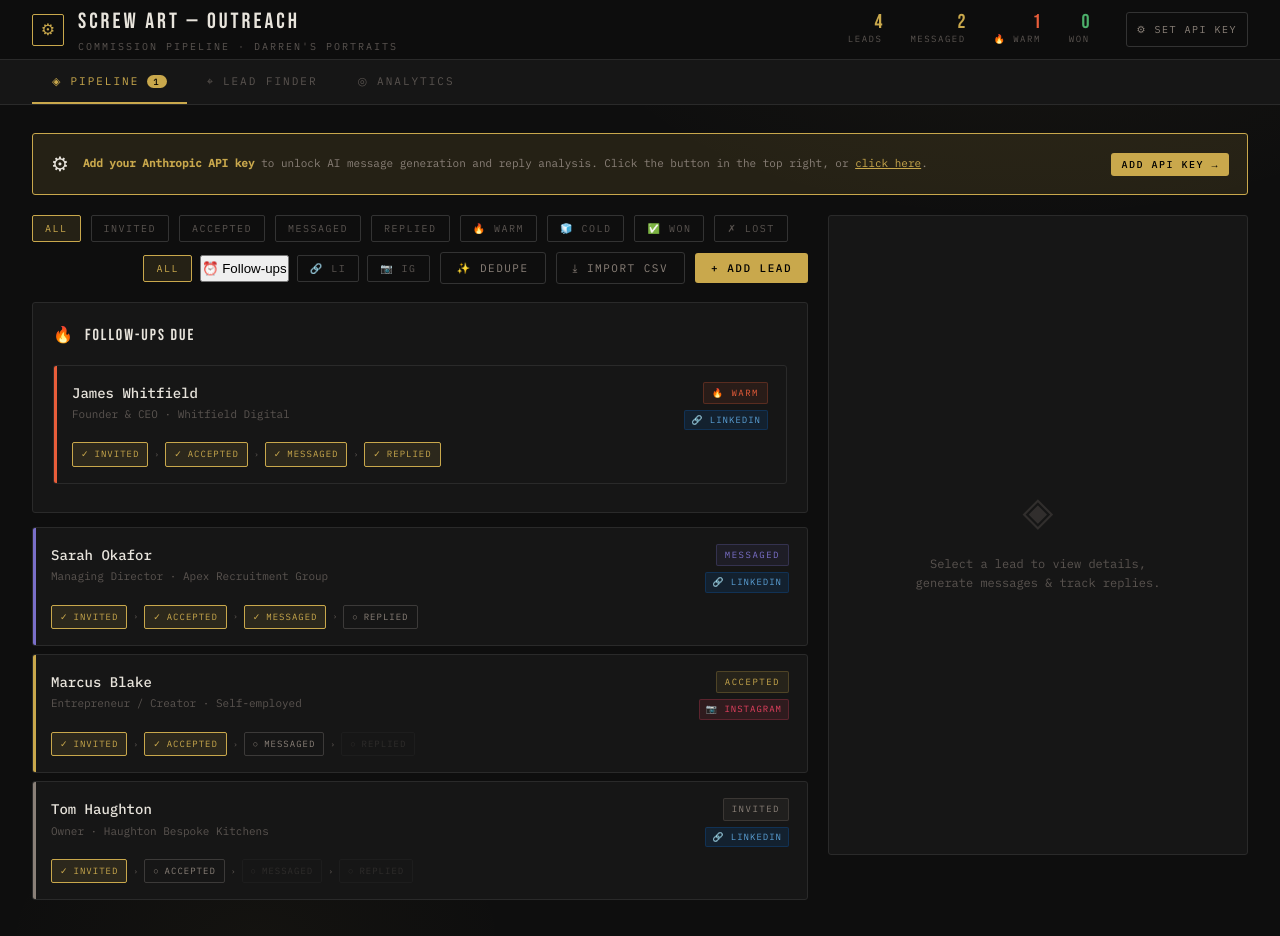
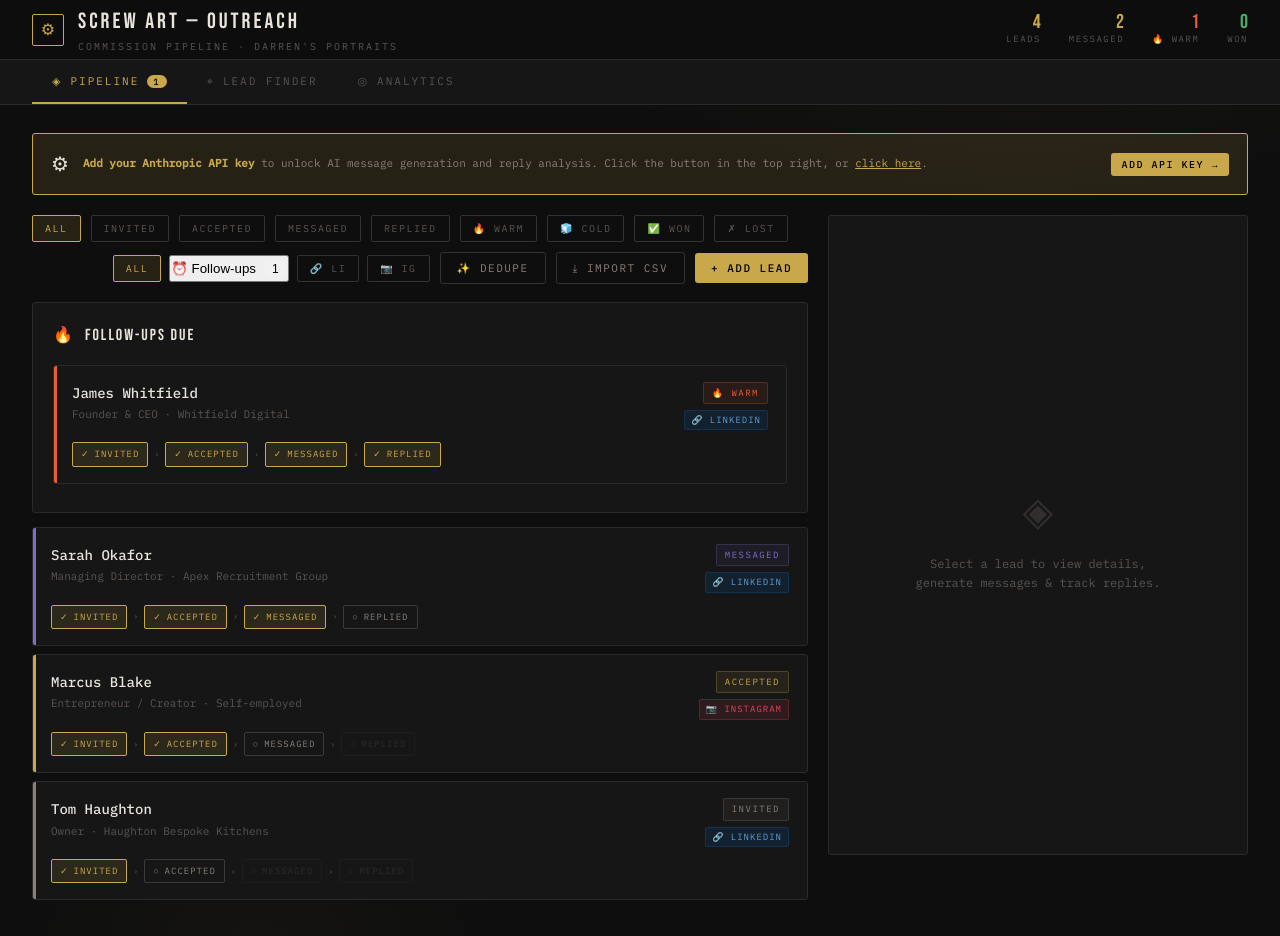
Before and after one commit to bendoc29/screw-art-site-clean, a React (Create React App) app: page / in a window 1280 px wide. Built offline with nearby package versions, Linux system fonts and the light colour scheme.

Commit message:
Remove apiKey UI; use server-side AI; tidy follow-up controls

```diff
--- a/src/App.js
+++ b/src/App.js
@@ -463,6 +463,25 @@ function dedupeLeads(leads) {
   return out;
 }
 
+function daysSince(dateLike) {
+  if (!dateLike) return Infinity;
+  const t = new Date(dateLike).getTime();
+  if (Number.isNaN(t)) return Infinity;
+  return (Date.now() - t) / (1000 * 60 * 60 * 24);
+}
+
+function followUpPriorityScore(lead) {
+  // Higher = more urgent
+  const base = lead.lastContact || lead.addedAt;
+  const d = daysSince(base);
+
+  // Warm leads get priority boost
+  const warmBoost = lead.stage === "warm" ? 100 : 0;
+
+  // The longer it’s been, the more urgent
+  return warmBoost + Math.floor(d);
+}
+
 function needsFollowUp(lead) {
   // Uses either lastContact or (fallback) addedAt
   const base = lead.lastContact || lead.addedAt;
@@ -477,6 +496,9 @@ function needsFollowUp(lead) {
   const messaged = lead.steps?.messaged || lead.stage === "messaged";
   const replied = lead.steps?.replied || lead.stage === "replied" || lead.reply?.trim();
   if (messaged && !replied && days >= 3) return true;
+
+    // Snoozed leads should not appear in follow-ups until snoozeUntil
+  if (lead.snoozeUntil && Date.now() < new Date(lead.snoozeUntil).getTime()) return false;
 
   return false;
 }
@@ -616,7 +638,10 @@ export default function App() {
     won: leads.filter(l => l.stage === "won").length,
   };
 
-  const followUpsDue = leads.filter(needsFollowUp);
+  const followUpsDue = leads
+  .filter(needsFollowUp)
+  .sort((a, b) => followUpPriorityScore(b) - followUpPriorityScore(a));
+
 
   const filteredLeads =
     stageFilter === "followups"
@@ -658,9 +683,6 @@ export default function App() {
             <div className="hstat"><div className="hstat-val">{stats.messaged}</div><div className="hstat-label">Messaged</div></div>
             <div className="hstat"><div className="hstat-val" style={{color:"#e85d3a"}}>{stats.warm}</div><div className="hstat-label">🔥 Warm</div></div>
             <div className="hstat"><div className="hstat-val" style={{color:"#4caf6a"}}>{stats.won}</div><div className="hstat-label">Won</div></div>
-            <button className="btn btn-outline btn-sm" onClick={() => setShowApiModal(true)} style={{marginLeft:8}}>
-              {apiKey ? "⚙ API Key ✓" : "⚙ Set API Key"}
-            </button>
           </div>
         </header>
 
@@ -741,7 +763,19 @@ function PipelineTab({ leads, allLeads, followUpsDue, selectedId, setSelectedId,
               onClick={() => setStageFilter("followups")}
             >
               ⏰ Follow-ups
+              {followUpsDue.length ? (
+                <span style={{
+                  marginLeft: 8,
+                  fontSize: 12,
+                  padding: "2px 8px",
+                  borderRadius: 999,
+                  background: "rgba(255,255,255,0.12)"
+                }}>
+                  {followUpsDue.length}
+                </span>
+              ) : null}
             </button>
+
 
             <button className={`filter-btn ${platformFilter==="LinkedIn"?"active":""}`} onClick={() => setPlatformFilter("LinkedIn")}>🔗 LI</button>
             <button className={`filter-btn ${platformFilter==="Instagram"?"active":""}`} onClick={() => setPlatformFilter("Instagram")}>📷 IG</button>
@@ -879,7 +913,7 @@ function StepTick({ label, done, onClick, disabled }) {
 
 // ─── LEAD DETAIL ──────────────────────────────────────────────────────────────
 
-function LeadDetail({ lead, updateLead, showToast, allLeads, updateAndSave, apiKey }) {
+function LeadDetail({ lead, updateLead, showToast, allLeads, updateAndSave, }) {
   const [genLoading, setGenLoading] = useState(false);
   const [messages, setMessages] = useState(null);
   const [replyText, setReplyText] = useState(lead.reply || "");
@@ -896,29 +930,51 @@ function LeadDetail({ lead, updateLead, showToast, allLeads, updateAndSave, apiK
   }, [lead.id]);
 
   const handleGenerateOutreach = async () => {
-    if (!apiKey) { setGenError("Add your API key first (top right button)."); return; }
     setGenLoading(true); setMessages(null); setGenError("");
     try {
-      const msgs = await generateOutreachMessage(lead, apiKey);
+      const msgs = await generateOutreachMessage(lead); // ✅ server-side
       setMessages(msgs);
     } catch (e) {
-      setGenError("AI error: " + e.message + ". Check your API key is correct.");
+      setGenError("AI error: " + e.message);
     }
     setGenLoading(false);
   };
+
 
   const handleSelectMessage = (text) => {
     updateLead(lead.id, { outreachMessage: text, lastContact: new Date().toISOString() });
     showToast("Message saved");
     setMessages(null);
   };
+  const generateFollowUp = async () => {
+    try {
+      const r = await fetch("/api/followup", {
+        method: "POST",
+        headers: { "Content-Type": "application/json" },
+        body: JSON.stringify({ lead }),
+      });
+      const data = await r.json();
+      if (!r.ok) throw new Error(data?.error || "Failed to generate follow-up");
+
+      // Save as outreachMessage so it’s ready to copy/paste
+      updateLead(lead.id, { outreachMessage: data.text || "" });
+      showToast("Follow-up generated");
+    } catch (e) {
+      showToast(`AI error: ${e.message}`);
+    }
+  };
+
+  const snoozeLead = (days) => {
+    const until = new Date(Date.now() + days * 24 * 60 * 60 * 1000).toISOString();
+    updateLead(lead.id, { snoozeUntil: until });
+    showToast(`Snoozed for ${days} days`);
+  };
 
   const handleAnalyseReply = async () => {
-    if (!apiKey) { setGenError("Add your API key first."); return; }
     if (!replyText.trim()) return;
     setAnalyseLoading(true); setGenError("");
     try {
-      const result = await analyseReply(lead, replyText, apiKey);
+      const result = await analyseReply(lead, replyText); // ✅ server-side
       setAnalysis(result);
       updateLead(lead.id, { reply: replyText, aiAnalysis: result, stage: result.classification, steps: { ...lead.steps, replied: true } });
     } catch (e) {
@@ -926,6 +982,7 @@ function LeadDetail({ lead, updateLead, showToast, allLeads, updateAndSave, apiK
     }
     setAnalyseLoading(false);
   };
+
 
   const handleClose = (outcome) => {
     updateLead(lead.id, { stage: outcome });
@@ -965,10 +1022,25 @@ function LeadDetail({ lead, updateLead, showToast, allLeads, updateAndSave, apiK
           <div className="panel-section-title">Step 1 — Outreach Message</div>
           {lead.outreachMessage ? (
             <>
+              <div style={{display:"flex",gap:8,flexWrap:"wrap",marginBottom:10}}>
+                <button className="btn btn-outline btn-sm" onClick={generateFollowUp}>
+                  🤖 Generate Follow-up
+                </button>
+
+                <button className="btn btn-outline btn-sm" onClick={() => snoozeLead(3)}>
+                  😴 Snooze 3d
+                </button>
+
+                <button className="btn btn-outline btn-sm" onClick={() => snoozeLead(7)}>
+                  😴 Snooze 7d
+                </button>
+              </div>
+
               <div className="msg-box" style={{marginBottom:10}}>
                 <button className="copy-btn" onClick={() => copy(lead.outreachMessage, () => showToast("Copied!"))}>COPY</button>
                 {lead.outreachMessage}
               </div>
+
               <div style={{display:"flex",gap:8,flexWrap:"wrap",alignItems:"center"}}>
                 <button className="btn btn-outline btn-sm" onClick={handleGenerateOutreach}>↺ Regenerate</button>
                 {!lead.steps?.messaged ? (
```
